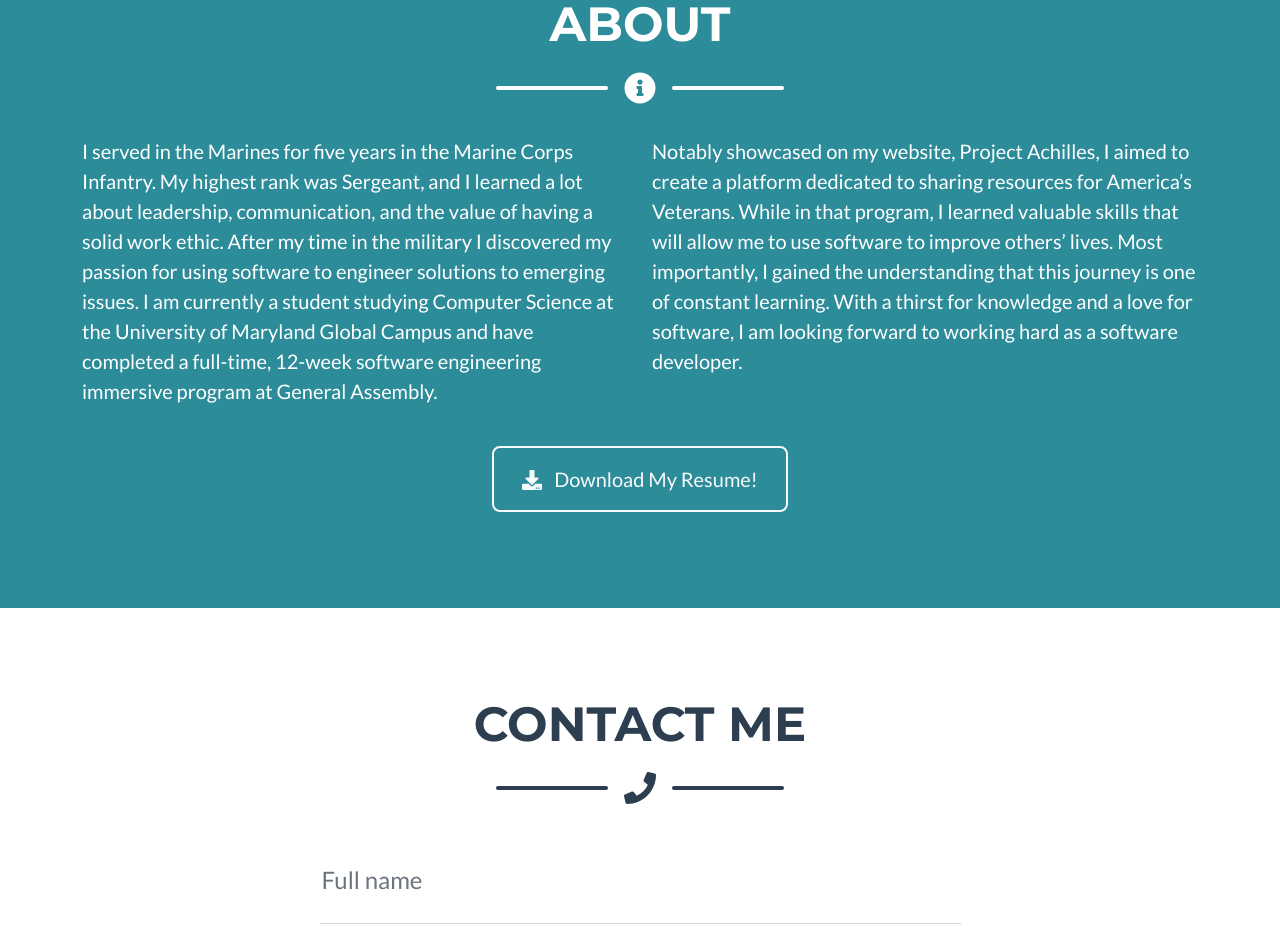
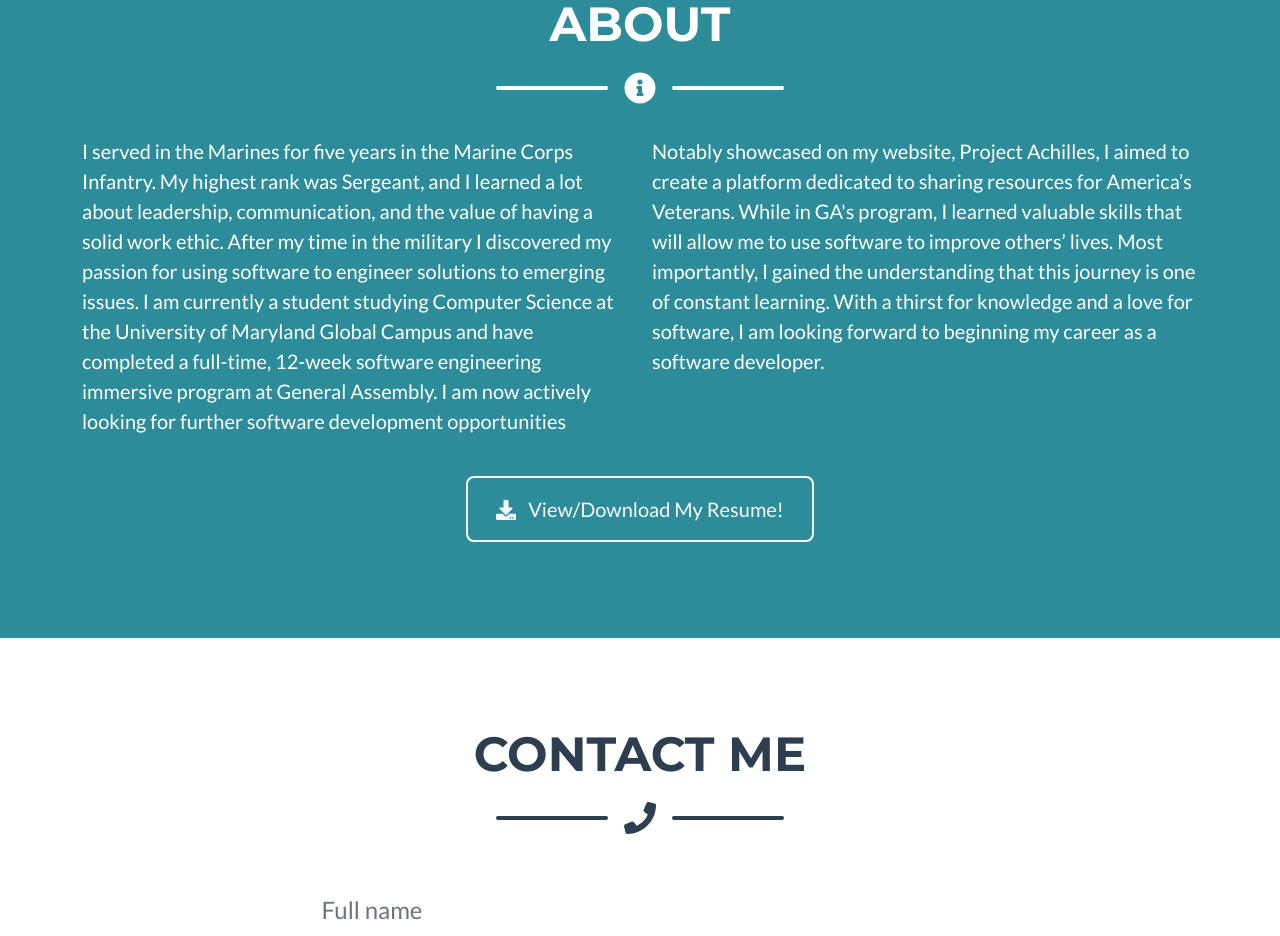
Before and after one commit to greggoldman11/greggoldman11.github.io, a website: page index.html in a window 1280 px wide. Shown: the part 1700-2636 px from the top of the page. Drawn offline with nearby package versions, Linux system fonts and the light colour scheme.

Commit message:
Change the about section

```diff
--- a/index.html
+++ b/index.html
@@ -108,14 +108,14 @@
                 </div>
                 <!-- About Section Content-->
                 <div class="row">
-                    <div class="col-lg-6 ms-auto"><p class="lead">I served in the Marines for five years in the Marine Corps Infantry.  My highest rank was Sergeant, and I learned a lot about leadership, communication, and the value of having a solid work ethic. After my time in the military I discovered my passion for using software to engineer solutions to emerging issues. I am currently a student studying Computer Science at the University of Maryland Global Campus and have completed a full-time, 12-week software engineering immersive program at General Assembly. </p></div>
-                    <div class="col-lg-6 me-auto"><p class="lead">Notably showcased on my website, Project Achilles, I aimed to create a platform dedicated to sharing resources for America’s Veterans. While in that program, I learned valuable skills that will allow me to use software to improve others’ lives. Most importantly, I gained the understanding that this journey is one of constant learning. With a thirst for knowledge and a love for software, I am looking forward to working hard as a software developer.</p></div>
+                    <div class="col-lg-6 ms-auto"><p class="lead">I served in the Marines for five years in the Marine Corps Infantry.  My highest rank was Sergeant, and I learned a lot about leadership, communication, and the value of having a solid work ethic. After my time in the military I discovered my passion for using software to engineer solutions to emerging issues. I am currently a student studying Computer Science at the University of Maryland Global Campus and have completed a full-time, 12-week software engineering immersive program at General Assembly. I am now actively looking for further software development opportunities</p></div>
+                    <div class="col-lg-6 me-auto"><p class="lead">Notably showcased on my website, Project Achilles, I aimed to create a platform dedicated to sharing resources for America’s Veterans. While in GA's program, I learned valuable skills that will allow me to use software to improve others’ lives. Most importantly, I gained the understanding that this journey is one of constant learning. With a thirst for knowledge and a love for software, I am looking forward to beginning my career as a software developer.</p></div>
                 </div>
                 <!-- About Section Button-->
                 <div class="text-center mt-4">
                     <a class="btn btn-xl btn-outline-light" href="https://drive.google.com/file/d/1FCazRS5n4jmviOqsIcBftI6_3wtJpF5s/view?usp=sharing" target="_blank">
                         <i class="fas fa-download me-2"></i>
-                        Download My Resume!
+                        View/Download My Resume!
                     </a>
                 </div>
             </div>
```
